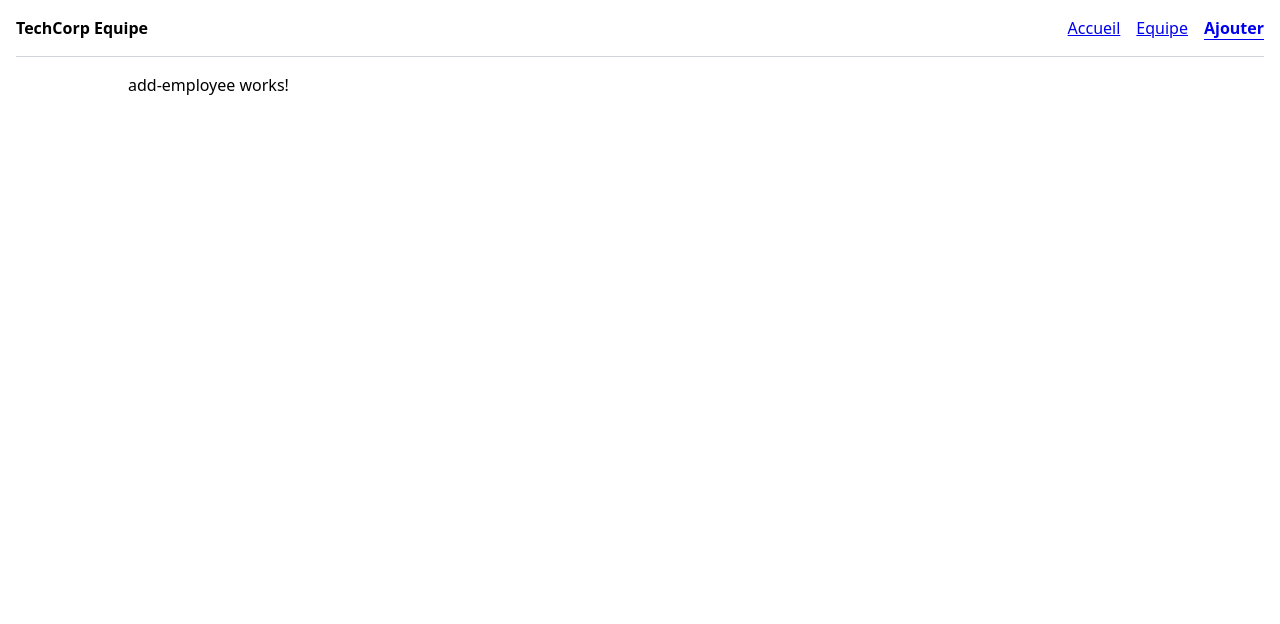
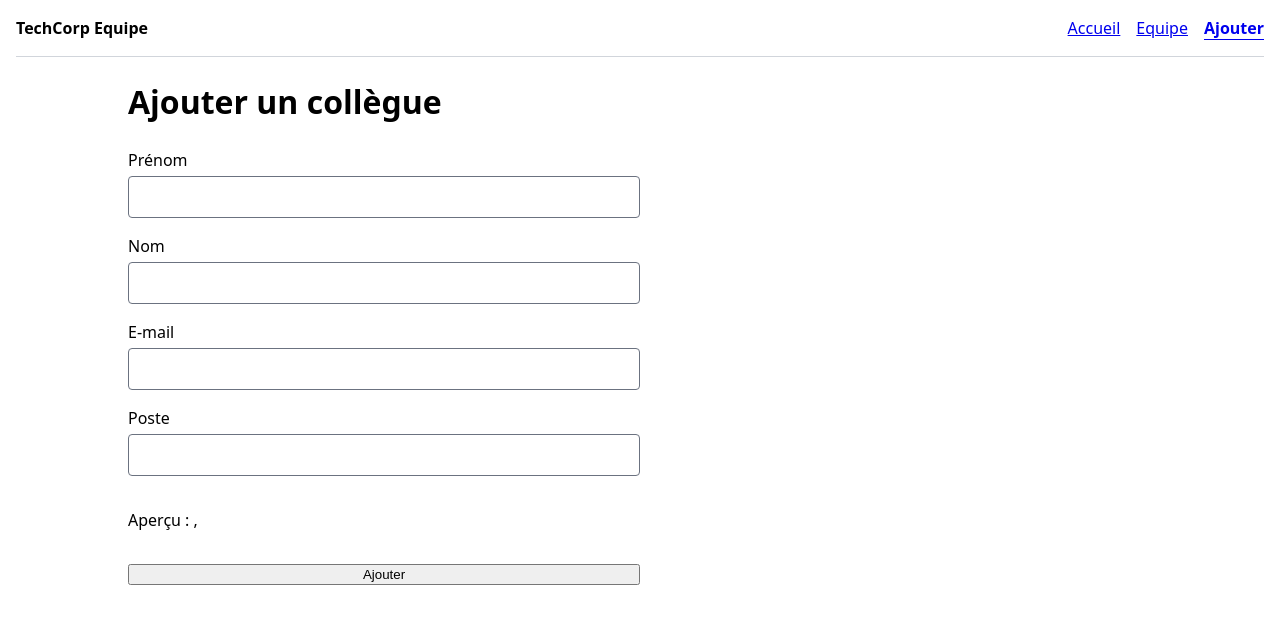
Before and after one commit to etsuee/tpAngularBonus, an Angular app: page /ajouter in a window 1280 px wide. Shown: the top 624 px of the page. Built offline with nearby package versions, Linux system fonts and the light colour scheme.

Commit message:
chore: formulaire

```diff
--- a/src/app/pages/add-employee/add-employee.css
+++ b/src/app/pages/add-employee/add-employee.css
@@ -0,0 +1,20 @@
+.form {
+  display: flex;
+  flex-direction: column;
+  gap: 1rem;
+  max-width: 32rem;
+}
+
+.field {
+  display: flex;
+  flex-direction: column;
+  gap: 0.25rem;
+}
+
+input,
+select {
+  padding: 0.5rem;
+  border: 1px solid #6b7280;
+  border-radius: 0.25rem;
+  font: inherit;
+}
--- a/src/app/pages/add-employee/add-employee.html
+++ b/src/app/pages/add-employee/add-employee.html
@@ -1 +1,29 @@
-<p>add-employee works!</p>
+<h1>Ajouter un collègue</h1>
+
+<!-- (ngSubmit) : appele au clic sur le bouton submit ou avec la touche Entree. -->
+<form class="form" (ngSubmit)="save()">
+  <div class="field">
+    <label for="first-name">Prénom</label>
+    <!-- name : obligatoire avec ngModel dans un formulaire. -->
+    <input id="first-name" name="firstName" [(ngModel)]="firstName" />
+  </div>
+
+  <div class="field">
+    <label for="last-name">Nom</label>
+    <input id="last-name" name="lastName" [(ngModel)]="lastName" />
+  </div>
+
+  <div class="field">
+    <label for="email">E-mail</label>
+    <input id="email" name="email" type="email" [(ngModel)]="email" />
+  </div>
+
+  <div class="field">
+    <label for="job">Poste</label>
+    <input id="job" name="job" [(ngModel)]="job" />
+  </div>
+
+  <p>Aperçu : {{ firstName() }} {{ lastName() }}, {{ job() }}</p>
+
+  <button type="submit">Ajouter</button>
+</form>
--- a/src/app/pages/add-employee/add-employee.ts
+++ b/src/app/pages/add-employee/add-employee.ts
@@ -1,9 +1,32 @@
-import { Component } from '@angular/core';
-
+import { Component, inject, signal } from '@angular/core';
+import { FormsModule } from '@angular/forms';
+import { Router } from '@angular/router';
+import { TeamStore } from '../../team-store';
 @Component({
-  imports: [],
+  imports: [FormsModule],
   selector: 'app-add-employee',
   styleUrl: './add-employee.css',
   templateUrl: './add-employee.html',
 })
-export class AddEmployee {}
+export class AddEmployee {
+  private readonly store = inject(TeamStore);
+  // le routeur permet de changer de page depuis le code
+  private readonly router = inject(Router);
+
+  protected readonly firstName = signal('');
+  protected readonly lastName = signal('');
+  protected readonly email = signal('');
+  protected readonly job = signal('');
+
+  protected save(): void {
+    this.store.add({
+      firstName: this.firstName(),
+      lastName: this.lastName(),
+      email: this.email(),
+      job: this.job(),
+      departement: 'Informatique',
+      remote: false,
+    });
+    this.router.navigate(['/equipe']);
+  }
+}
```
